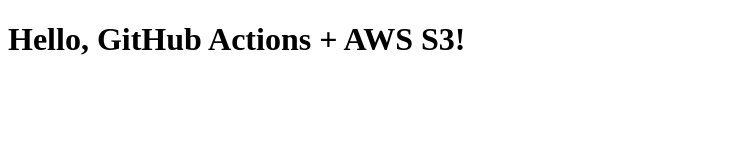
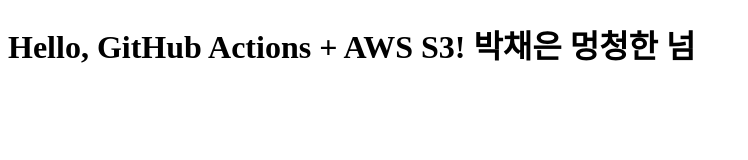
Before and after one commit to namjin22/cloud-study, a plain HTML site: page index.html in a window 1280 px wide. Shown: the whole page, without its empty margins (0-748 px from the left). Drawn offline with Linux system fonts and the light colour scheme.

Commit message:
테스트

```diff
--- a/index.html
+++ b/index.html
@@ -5,6 +5,6 @@
   <title>Cloud Study</title>
 </head>
 <body>
-  <h1>Hello, GitHub Actions + AWS S3!</h1>
+  <h1>Hello, GitHub Actions + AWS S3! 박채은 멍청한 넘</h1>
 </body>
 </html>
```
